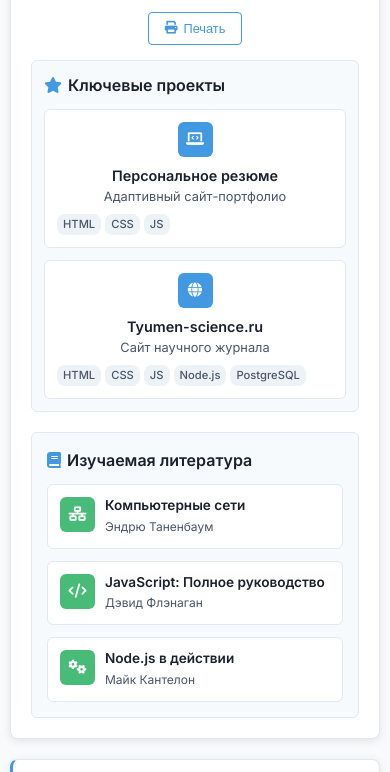
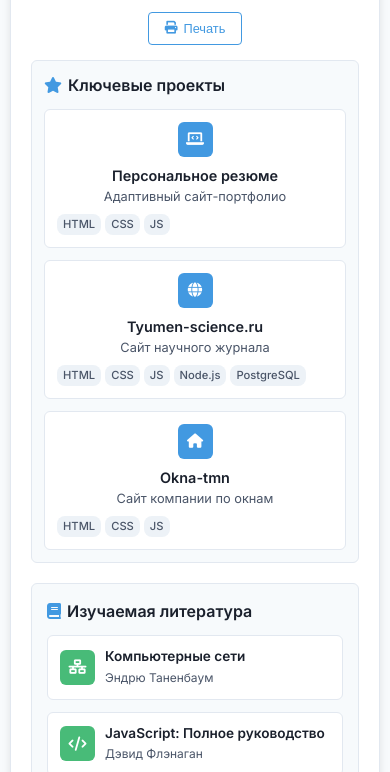
Before and after one commit to Shifa72/CV, a plain HTML site: page index.html in a window 390 px wide. Shown: the part 417-1189 px from the top of the page. Drawn offline with Linux system fonts and the light colour scheme.

Commit message:
Add third project and improve layout: Add Okna-tmn project, balance books grid to 3 columns, improve alignment

```diff
--- a/index.html
+++ b/index.html
@@ -72,6 +72,20 @@
                                     <span>JS</span>
                                     <span>Node.js</span>
                                     <span>PostgreSQL</span>
+                                </div>
+                            </div>
+                        </div>
+                        <div class="project-preview-item">
+                            <div class="project-icon">
+                                <i class="fas fa-home"></i>
+                            </div>
+                            <div class="project-info">
+                                <h4><a href="https://shifa72.github.io/okna-tmn/" target="_blank">Okna-tmn</a></h4>
+                                <p>Сайт компании по окнам</p>
+                                <div class="project-tech-preview">
+                                    <span>HTML</span>
+                                    <span>CSS</span>
+                                    <span>JS</span>
                                 </div>
                             </div>
                         </div>
--- a/style.css
+++ b/style.css
@@ -123,7 +123,7 @@ body {
 
 .projects-preview {
     display: grid;
-    grid-template-columns: 1fr 1fr;
+    grid-template-columns: 1fr 1fr 1fr;
     gap: 12px;
 }
 
@@ -209,6 +209,7 @@ body {
     background: #f7fafc;
     border-radius: 6px;
     border: 1px solid #e2e8f0;
+    width: 100%;
 }
 
 .learning-resources h3 {
@@ -227,8 +228,11 @@ body {
 
 .books-grid {
     display: grid;
-    grid-template-columns: 1fr 1fr 1fr 1fr;
+    grid-template-columns: 1fr 1fr 1fr;
     gap: 12px;
+    width: 100%;
+    align-items: stretch;
+    justify-items: stretch;
 }
 
 .book-item {
@@ -239,6 +243,8 @@ body {
     border-radius: 6px;
     border: 1px solid #e2e8f0;
     transition: transform 0.2s ease;
+    height: 100%;
+    align-items: center;
 }
 
 .book-item:hover {
@@ -595,7 +601,7 @@ body {
     }
 
     .projects-preview {
-        grid-template-columns: 1fr;
+        grid-template-columns: 1fr 1fr;
     }
 
     .action-buttons {
@@ -612,6 +618,9 @@ body {
 
     .books-grid {
         grid-template-columns: 1fr 1fr;
+        width: 100%;
+        align-items: stretch;
+        justify-items: stretch;
     }
 }
 
@@ -629,6 +638,13 @@ body {
     }
 
     .books-grid {
+        grid-template-columns: 1fr;
+        width: 100%;
+        align-items: stretch;
+        justify-items: stretch;
+    }
+
+    .projects-preview {
         grid-template-columns: 1fr;
     }
 }
```
